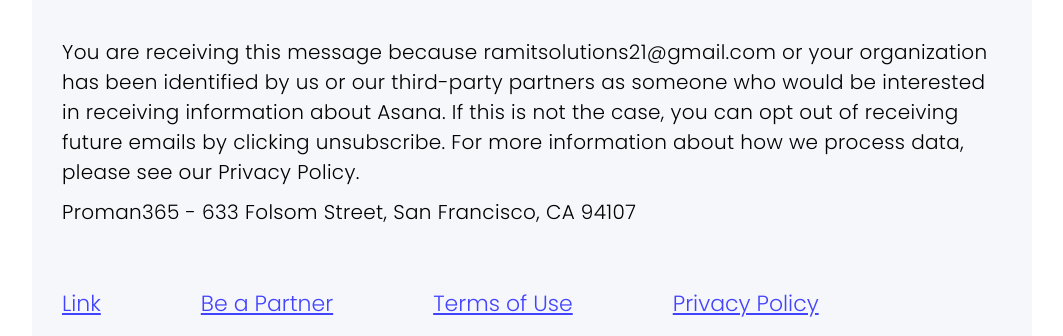
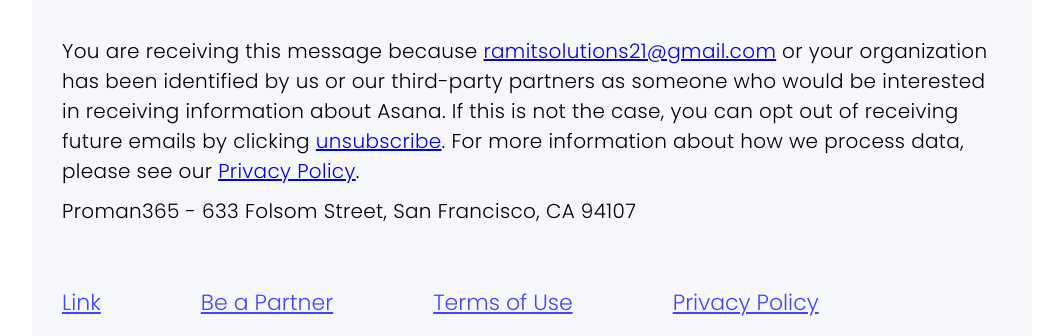
Before and after one commit to akramnarejo/postman, a plain HTML site: page index.html in a window 1280 px wide. Shown: the part 1903-2239 px from the top of the page, without its empty margins (108-1171 px from the left). Drawn offline with Linux system fonts and the light colour scheme.

Commit message:
Fix: added more links

```diff
--- a/index.html
+++ b/index.html
@@ -120,7 +120,7 @@
 }
 .body2 .right{
   width: 50%;
-  border: 1px solid yellow;
+  /* border: 1px solid yellow; */
 }
 .body2 .right .right-img{
     width: 300px;
@@ -320,12 +320,12 @@
         </div>
         <div class="more-info">
           <p>
-            You are receiving this message because ramitsolutions21@gmail.com or
+            You are receiving this message because <a href="#">ramitsolutions21@gmail.com</a> or
             your organization has been identified by us or our third-party
             partners as someone who would be interested in receiving information
             about Asana. If this is not the case, you can opt out of receiving
-            future emails by clicking unsubscribe. For more information about
-            how we process data, please see our Privacy Policy.
+            future emails by clicking <a href="#">unsubscribe</a>. For more information about
+            how we process data, please see our <a href="#">Privacy Policy</a>.
           </p>
           <p>Proman365 - 633 Folsom Street, San Francisco, CA 94107</p>
         </div>
```
